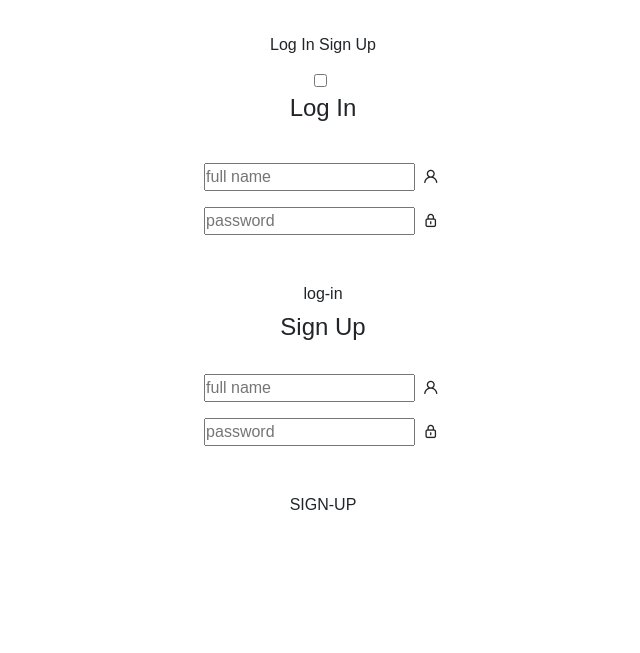
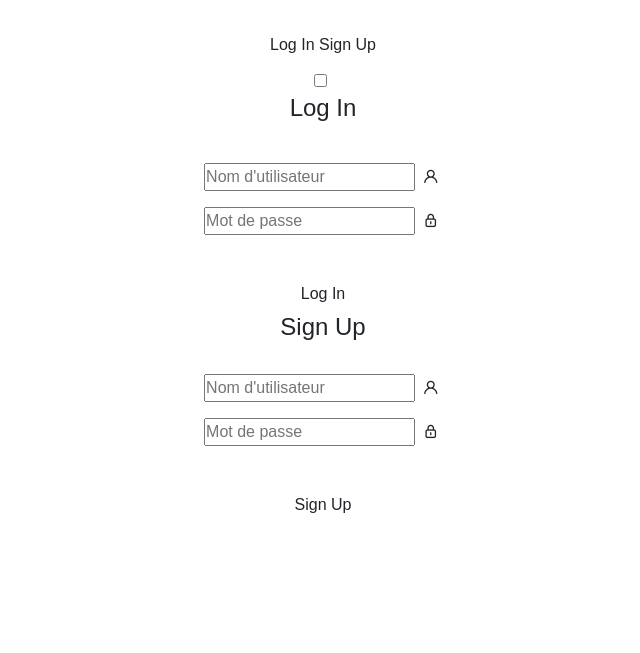
Before and after one commit to Douaa-Benhila/luminy-s-Map, a Flask app: template templates/login.html in a window 1280 px wide. Shown: the part 147-800 px from the top of the page, without its empty margins (317-957 px from the left). Run offline with Flask 3, Linux system fonts and the light colour scheme; the template is opened without the code that fills it, so the values that code supplies are empty; some libraries are stand-ins or nearby versions.

Commit message:
ajouter la balise forme pour interagir avec mes inputs et mes bouton

```diff
--- a/templates/login.html
+++ b/templates/login.html
@@ -1,8 +1,8 @@
-<!doctype html>
+<!DOCTYPE html>
 <html lang="en">
 <head>
-  <title>page de connexion</title>
-  <meta charset="utf-8">
+  <meta charset="UTF-8">
+  <title>Page de connexion</title>
   <link rel="stylesheet" href="https://unicons.iconscout.com/release/v2.1.9/css/unicons.css">
   <link rel="stylesheet" href="https://cdnjs.cloudflare.com/ajax/libs/twitter-bootstrap/4.5.0/css/bootstrap.min.css">
   <link rel="stylesheet" href="../static/login.css">
@@ -19,39 +19,42 @@
             <label for="reg-log"></label>
             <div class="card-3d-wrap mx-auto">
               <div class="card-3d-wrapper">
+                <!-- Formulaire de connexion -->
                 <div class="card-front">
                   <div class="center-wrap">
                     <div class="section text-center">
                       <h4 class="mb-4 pb-3">Log In</h4>
+                      <form method="POST" action="{{ url_for('login_page') }}">
                         <div class="form-group">
-												<input type="text" name="user_id"  class= "form-style" placeholder="full name">
+                          <input type="text" name="username" class="form-style" placeholder="Nom d'utilisateur">
                           <i class="input-icon uil uil-user"></i>
                         </div>
                         <div class="form-group mt-2">
-												<input type="password" name="password" class="form-style" placeholder="password" >
+                          <input type="password" name="password" class="form-style" placeholder="Mot de passe">
                           <i class="input-icon uil uil-lock-alt"></i>
                         </div>
-                                            <button type="submit" class="btn mt-4">log-in</button>
-
+                        <button type="submit" class="btn mt-4">Log In</button>
+                      </form>
                     </div>
                   </div>
                 </div>
+              </div>
+              <!-- Formulaire d'inscription -->
               <div class="card-back">
                 <div class="center-wrap">
                   <div class="section text-center">
                     <h4 class="mb-3 pb-3">Sign Up</h4>
+                    <form method="POST" action="{{ url_for('login_page') }}">
                       <div class="form-group">
-												<input type="text" name="user_id"  class= "form-style" placeholder="full name">
+                        <input type="text" name="username" class="form-style" placeholder="Nom d'utilisateur">
                         <i class="input-icon uil uil-user"></i>
                       </div>
                       <div class="form-group mt-2">
-											</div>
-											<div class="form-group mt-2">
-												<input type="password" name="password" class="form-style" placeholder="password" >
+                        <input type="password" name="password" class="form-style" placeholder="Mot de passe">
                         <i class="input-icon uil uil-lock-alt"></i>
                       </div>
-                                            <button type="submit" class="btn mt-4">SIGN-UP</button>
-				      					</div>
+                      <button type="submit" class="btn mt-4">Sign Up</button>
+                    </form>
                   </div>
                 </div>
               </div>
```
Lines whose indentation alone changed are shown as unchanged.
